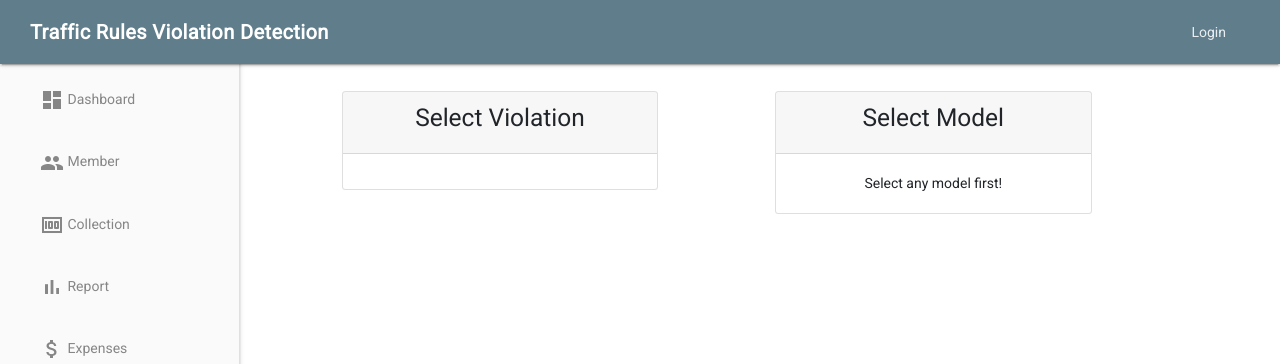
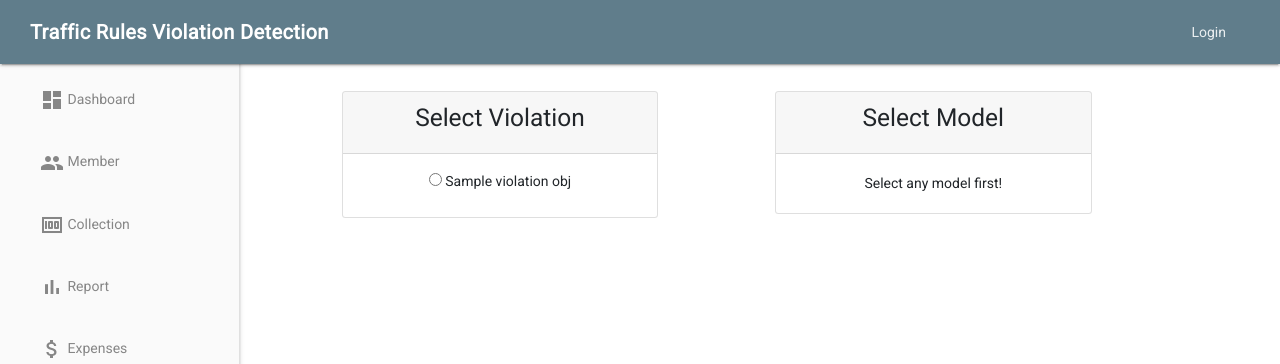
Before and after one commit to Bublum/TVD, a Django app: template Dashboard/templates/html/violation_chooser.html in a window 1280 px wide. Shown: the top 364 px of the page. Run offline with Django 3.2, Linux system fonts and the light colour scheme; the template is opened without the code that fills it: most values are stand-ins (such as "Sample title", 1, 10 or a date in 2020); some libraries are stand-ins or nearby versions.

Commit message:
violation chooser

```diff
--- a/Dashboard/templates/html/violation_chooser.html
+++ b/Dashboard/templates/html/violation_chooser.html
@@ -13,6 +13,10 @@
                     <h3 class="card-title">Select Violation</h3>
                 </div>
                 <div class="card-body">
+                    {% for i in violation_objs %}
+                        <input type="radio" name="violation" value="{{ i.pk }}" id="violation_{{ id.pk }}">
+                        <label for="violation_{{ id.pk }}">{{ i.name }}</label>
+                    {% endfor %}
 
 
                     {#                    <p class="card-text">With supporting text below as a natural lead-in to additional content.</p>#}
```
Also changed, not shown: db.sqlite3.
